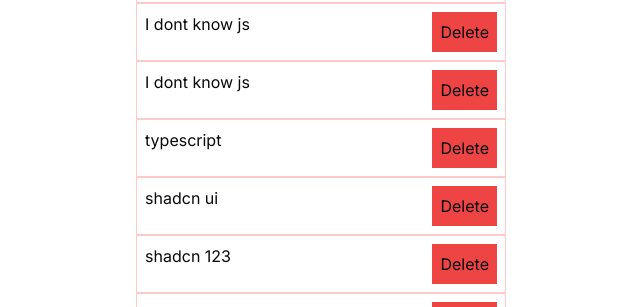
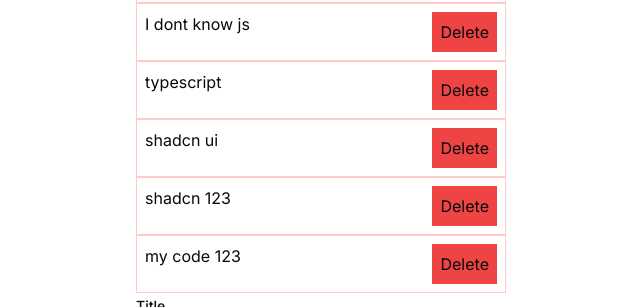
Before and after one commit to tuon1602/nextjs14-boilerplate, a Next.js app: page / in a window 1280 px wide. Shown: the part 645-952 px from the top of the page, without its empty margins (319-959 px from the left). Built offline with nearby package versions, Linux system fonts and the light colour scheme; no server answers; data requests are answered from the project's data file.

Commit message:
fix: fixing

```diff
--- a/db.json
+++ b/db.json
@@ -46,11 +46,6 @@
       "author": "Tuanbebu"
     },
     {
-      "id": 879,
-      "title": "I dont know js",
-      "author": "Tuanbebu"
-    },
-    {
       "id": 3710,
       "title": "typescript",
       "author": "44444"
@@ -66,9 +61,9 @@
       "author": "3123213123"
     },
     {
-      "id": 123232323,
-      "title": "shadcn 123",
-      "author": "3123213123"
+      "id": 1310,
+      "title": "my code 123",
+      "author": "22222"
     }
   ],
   "comments": [
--- a/next.config.mjs
+++ b/next.config.mjs
@@ -6,12 +6,12 @@
 // stales time for prefetching server side data
 const nextConfig = {
   output: "standalone",
-  experimental: {
-    staleTimes: {
-      dynamic: 5,
-      static: 300,
-    },
-  },
+  // experimental: {
+  //   staleTimes: {
+  //     dynamic: 5,
+  //     static: 300,
+  //   },
+  // },
 };
 
 export default withNextIntl(nextConfig);
```
